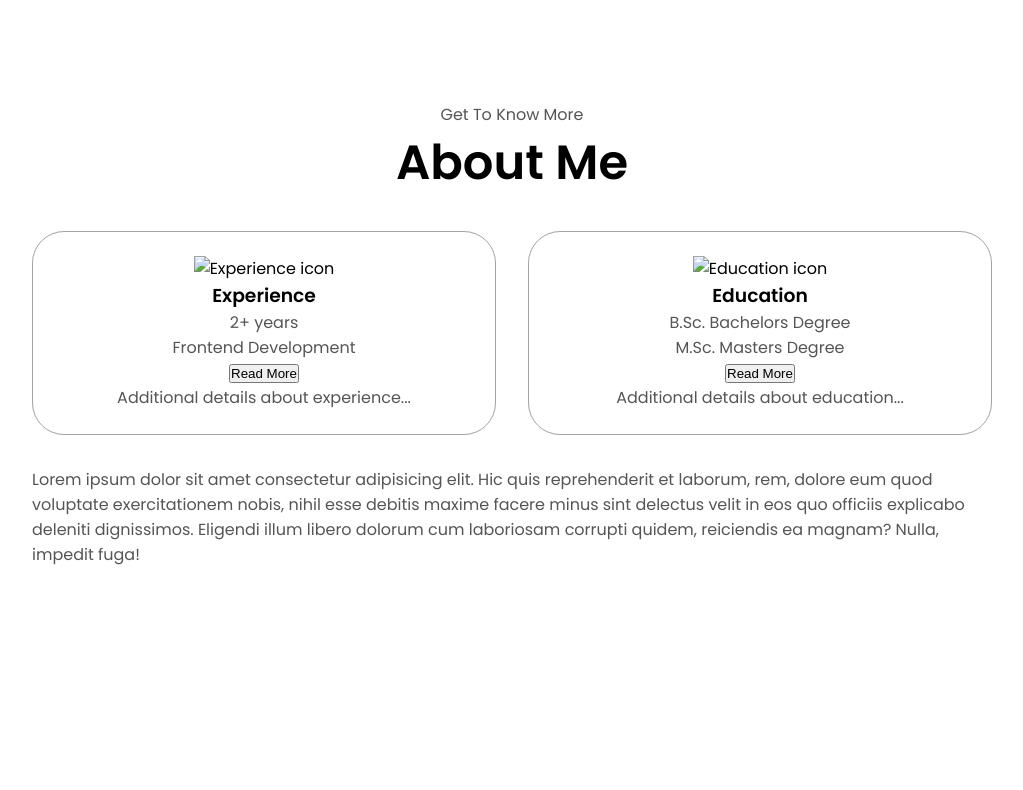
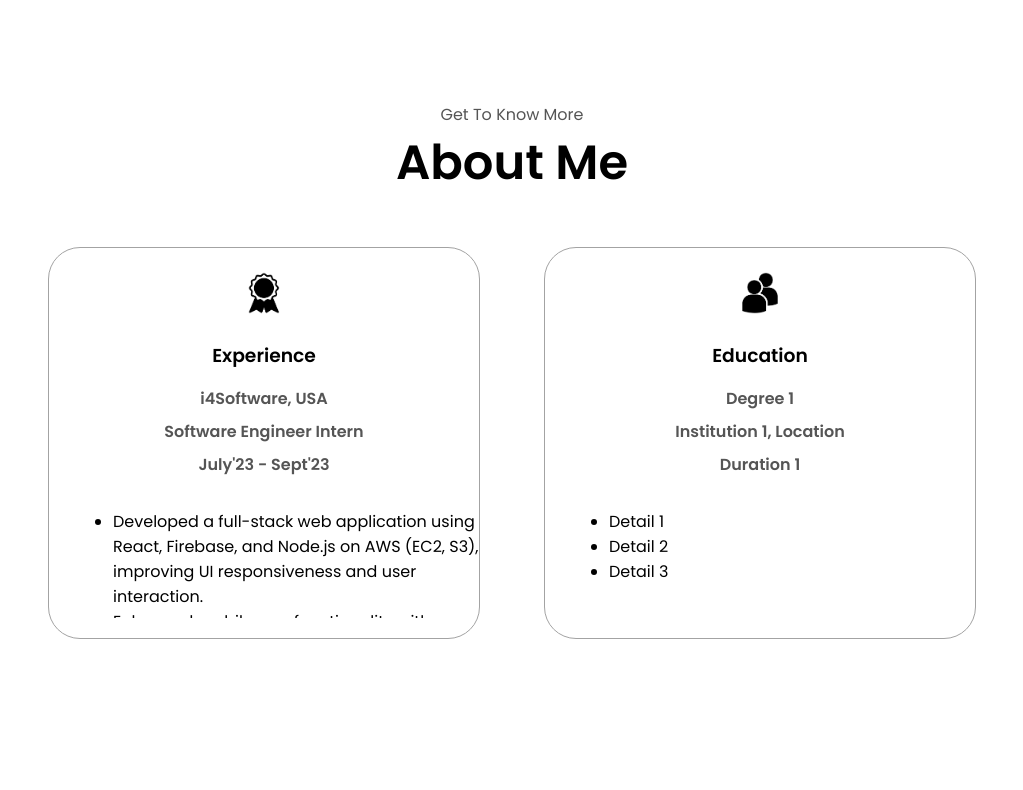
Before and after one commit to Yuktagohil/portfolio, a plain HTML site: page index.html in a window 1280 px wide. Shown: the part 706-1496 px from the top of the page, without its empty margins (128-1151 px from the left). Before the commit the page ends 1273 px from the top, so only its background shows below. Drawn offline with Linux system fonts and the light colour scheme.

Commit message:
Added About experience section

```diff
--- a/index.html
+++ b/index.html
@@ -82,38 +82,47 @@
     <p class="section__text__p1">Get To Know More</p>
     <h1 class="title">About Me</h1>
     <div class="about-details-container">
-        <div class="about-containers">
-            <div class="details-container">
+      <div class="details-container-outer">
+        <div class="details-container" id="experience-container">
+            <button class="arrow left" onclick="prevExperience()">&#9664;</button>
+            <div class="experience-content active">
                 <img src="./assets/experience.png" alt="Experience icon" class="icon"/>
                 <h3>Experience</h3>
-                <p>2+ years <br />Frontend Development</p>
-                <button class="read-more-btn" onclick="toggleReadMore('experience-details')">Read More</button>
-                <div class="read-more-content" id="experience-details">
-                    <p>Additional details about experience...</p>
-                </div>
+                <p class="company">Company Name, Location</p>
+                <p class="position">Position</p>
+                <p class="duration">Duration</p>
+                <ul class="details-list">
+                    <li>Bullet point 1</li>
+                    <li>Bullet point 2</li>
+                    <li>Bullet point 3</li>
+                    <li>Bullet point 4</li>
+                    <li>Bullet point 5</li>
+                    <li>Bullet point 6</li>
+                </ul>
             </div>
-            <div class="details-container">
+            <button class="arrow right" onclick="nextExperience()">&#9654;</button>
+        </div>
+      </div>
+      <div class="details-container-outer">
+        <div class="details-container" id="education-container">
+            <button class="arrow left" onclick="prevEducation()">&#9664;</button>
+            <div class="education-content active">
                 <img src="./assets/education.png" alt="Education icon" class="icon"/>
                 <h3>Education</h3>
-                <p>B.Sc. Bachelors Degree<br />M.Sc. Masters Degree</p>
-                <button class="read-more-btn" onclick="toggleReadMore('education-details')">Read More</button>
-                <div class="read-more-content" id="education-details">
-                    <p>Additional details about education...</p>
-                </div>
+                <p class="degree">Degree</p>
+                <p class="institution">Institution, Location</p>
+                <p class="duration">Duration</p>
+                <ul class="details-list">
+                    <li>Detail 1</li>
+                    <li>Detail 2</li>
+                    <li>Detail 3</li>
+                </ul>
             </div>
+            <button class="arrow right" onclick="nextEducation()">&#9654;</button>
         </div>
-        <div class="text-container">
-            <p>
-                Lorem ipsum dolor sit amet consectetur adipisicing elit. Hic quis
-                reprehenderit et laborum, rem, dolore eum quod voluptate
-                exercitationem nobis, nihil esse debitis maxime facere minus sint
-                delectus velit in eos quo officiis explicabo deleniti dignissimos.
-                Eligendi illum libero dolorum cum laboriosam corrupti quidem,
-                reiciendis ea magnam? Nulla, impedit fuga!
-            </p>
-        </div>
+      </div>
     </div>
-</section>
+  </section>
 
   <script src="script.js"></script>
 </body>
--- a/script.js
+++ b/script.js
@@ -40,3 +40,99 @@ function toggleMenu() {
 
     type();
   });
+  let currentExperienceIndex = 0;
+  let currentEducationIndex = 0;
+
+  const experiences = [
+      {
+          company: "i4Software, USA",
+          position: "Software Engineer Intern",
+          duration: "July'23 - Sept'23",
+          details: [
+              "Developed a full-stack web application using React, Firebase, and Node.js on AWS (EC2, S3), improving UI responsiveness and user interaction.",
+              "Enhanced mobile app functionality with JavaScript and TypeScript; streamlined development by introducing automated API testing via Postman.",
+              "Delivered an MVP for a mobile app in one day using React, integrating best coding practices, and managing cloud infrastructure with Pulumi.",
+              "Led a team of 5 in an Agile (Scrum) environment using Git for version control, and Figma for UI/UX design, increasing project delivery speed.",
+              "Managed an MVP for a meal planner project utilizing OpenAI API for NLP and MySQL for robust data handling, increasing user base by 50%.",
+              "Engineered a personalized meal planner application using Node.js, Express.js, and TensorFlow to generate customized health suggestions, with user tests showing a 90% satisfaction rate"
+
+          ]
+      },
+      {
+          company: "Let's Nurture, India",
+          position: "Software Engineer",
+          duration: "April'21 - April'22",
+          details: [
+              "Headed payment solution integration with Python, Django, and PostgreSQL for a food delivery app that reduced payment fraud by 15%",
+              "Built secure REST APIs using Python, OAuth2, and JWT for enhanced data integrity and access control, elevating platform reliability by 30%.",
+              "Optimized Django search algorithms, achieving a 20% reduction in response time through advanced query optimizations and indexing."
+          ]
+      }
+  ];
+
+  const education = [
+      {
+          degree: "Degree 1",
+          institution: "Institution 1, Location",
+          duration: "Duration 1",
+          details: [
+              "Detail 1",
+              "Detail 2",
+              "Detail 3"
+          ]
+      },
+      {
+          degree: "Degree 2",
+          institution: "Institution 2, Location",
+          duration: "Duration 2",
+          details: [
+              "Detail 1",
+              "Detail 2",
+              "Detail 3"
+          ]
+      }
+  ];
+
+  function renderExperience(index) {
+      const container = document.getElementById('experience-container');
+      const content = container.querySelector('.experience-content');
+      content.querySelector('.company').textContent = experiences[index].company;
+      content.querySelector('.duration').textContent = experiences[index].duration;
+      content.querySelector('.position').textContent = experiences[index].position;
+      const detailsList = content.querySelector('.details-list');
+      detailsList.innerHTML = experiences[index].details.map(detail => `<li>${detail}</li>`).join('');
+  }
+
+  function nextExperience() {
+      currentExperienceIndex = (currentExperienceIndex + 1) % experiences.length;
+      renderExperience(currentExperienceIndex);
+  }
+
+  function prevExperience() {
+      currentExperienceIndex = (currentExperienceIndex - 1 + experiences.length) % experiences.length;
+      renderExperience(currentExperienceIndex);
+  }
+
+  function renderEducation(index) {
+      const container = document.getElementById('education-container');
+      const content = container.querySelector('.education-content');
+      content.querySelector('.degree').textContent = education[index].degree;
+      content.querySelector('.institution').textContent = education[index].institution;
+      content.querySelector('.duration').textContent = education[index].duration;
+      const detailsList = content.querySelector('.details-list');
+      detailsList.innerHTML = education[index].details.map(detail => `<li>${detail}</li>`).join('');
+  }
+
+  function nextEducation() {
+      currentEducationIndex = (currentEducationIndex + 1) % education.length;
+      renderEducation(currentEducationIndex);
+  }
+
+  function prevEducation() {
+      currentEducationIndex = (currentEducationIndex - 1 + education.length) % education.length;
+      renderEducation(currentEducationIndex);
+  }
+
+  // Initialize the first entries
+  renderExperience(currentExperienceIndex);
+  renderEducation(currentEducationIndex);
--- a/styles.css
+++ b/styles.css
@@ -271,53 +271,113 @@ section {
 
 #about {
   position: relative;
+  height: 90vh;
 }
 
-.about-containers {
+.about-details-container {
   gap: 2rem;
   margin-bottom: 2rem;
   margin-top: 2rem;
-}
-
-.about-details-container {
-  justify-content: center;
-  flex-direction: column;
-}
-
-.about-containers,
-.about-details-container {
   display: flex;
 }
 
-.about-pic {
+.details-container-outer{
+  position: relative;
+  overflow: hidden;
+  border-radius: 2rem;
+  border: rgb(53, 53, 53) 0.1rem solid;
+  border-color: rgb(163, 163, 163);
+  width: 750px;
+  flex: 1 1 45%;
+  margin: 1rem;
+  background: white;
+  text-align: center;
+}
+
+.details-container {
+  height: 350px;
+  overflow-y: auto;
+  margin-top: 20px;
+  margin-bottom: 20px;
+}
+
+.details-container .arrow {
+  position: absolute;
+  top: 50%;
+  transform: translateY(-50%);
+  background: none;
+  border: none;
+  cursor: pointer;
+  font-size: 1.5rem;
+  color: black;
+}
+
+.details-container .arrow.left {
+  left: 10px;
+}
+
+.details-container .arrow.right {
+  right: 10px;
+}
+
+.experience-content, .education-content {
+  display: none;
+}
+
+.experience-content.active, .education-content.active {
+  display: block;
+}
+
+.icon {
+  width: 50px;
+  height: 50px;
+  margin-bottom: 1rem;
+}
+
+.company, .degree, .institution, .duration, .position {
+  font-weight: bold;
+  margin: 0.5rem 0;
+}
+
+.details-list {
+  list-style-type: disc;
+  margin-left: 4rem;
+  margin-top: 2rem;
+  text-align: left;
+}
+
+.details-container h3 {
+  margin-bottom: 1rem;
+}
+
+.details-container::-webkit-scrollbar {
+  width: 0px;
+}
+
+.details-container:hover::-webkit-scrollbar {
+  width: 8px;
+}
+
+.details-container::-webkit-scrollbar-thumb {
+  background-color: rgb(163, 163, 163);
   border-radius: 2rem;
 }
 
-.arrow {
-  position: absolute;
-  right: -5rem;
-  bottom: 2.5rem;
+.details-container::-webkit-scrollbar-thumb:hover {
+  background-color: rgb(120, 120, 120);
 }
 
-.details-container {
-  padding: 1.5rem;
-  flex: 1;
-  background: white;
+.details-container::-webkit-scrollbar-track {
+  background-color: transparent;
   border-radius: 2rem;
-  border: rgb(53, 53, 53) 0.1rem solid;
-  border-color: rgb(163, 163, 163);
-  text-align: center;
 }
 
-.section-container {
-  gap: 4rem;
-  height: 80%;
+.details-container:hover .arrow {
+  display: block;
 }
 
-.section__pic-container {
-  height: 400px;
-  width: 400px;
-  margin: auto 0;
+.details-container .arrow {
+  display: none;
 }
 
 /* EXPERIENCE SECTION */
```
Also changed, not shown: assets/education.png (added), assets/experience.png (added).
